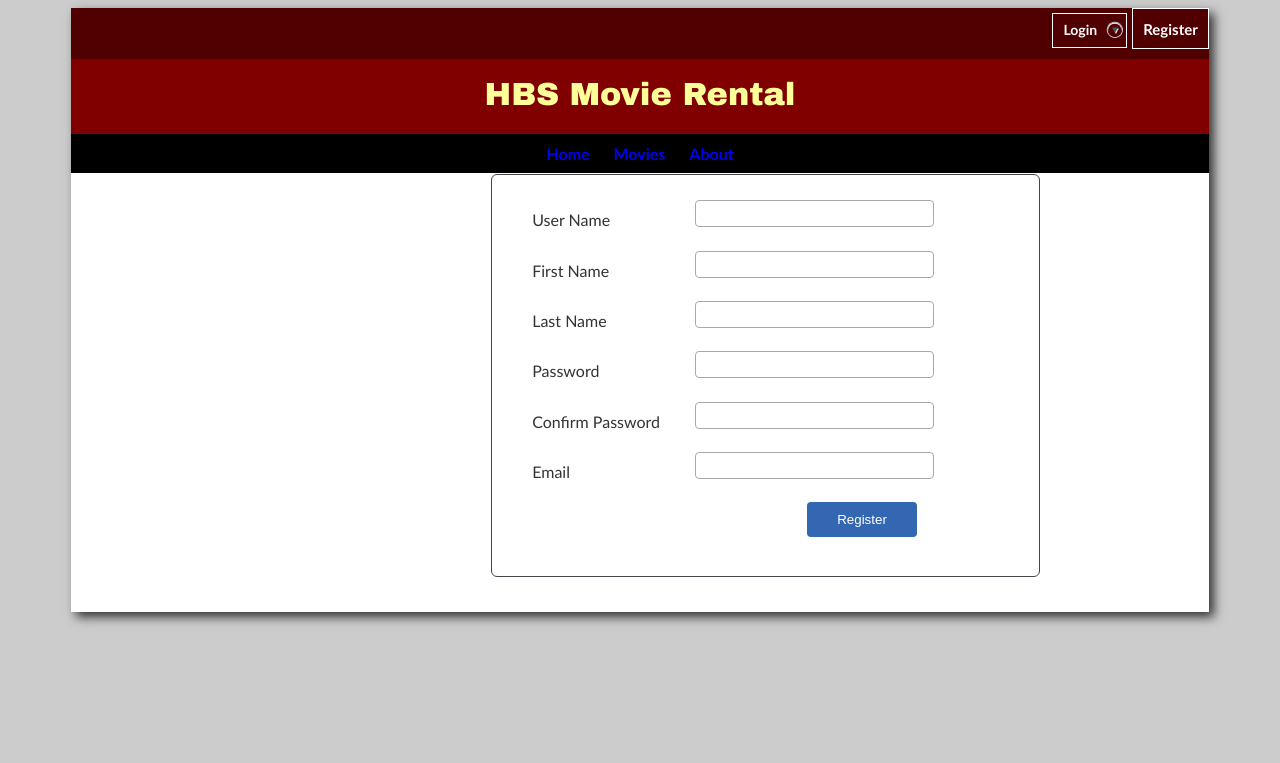
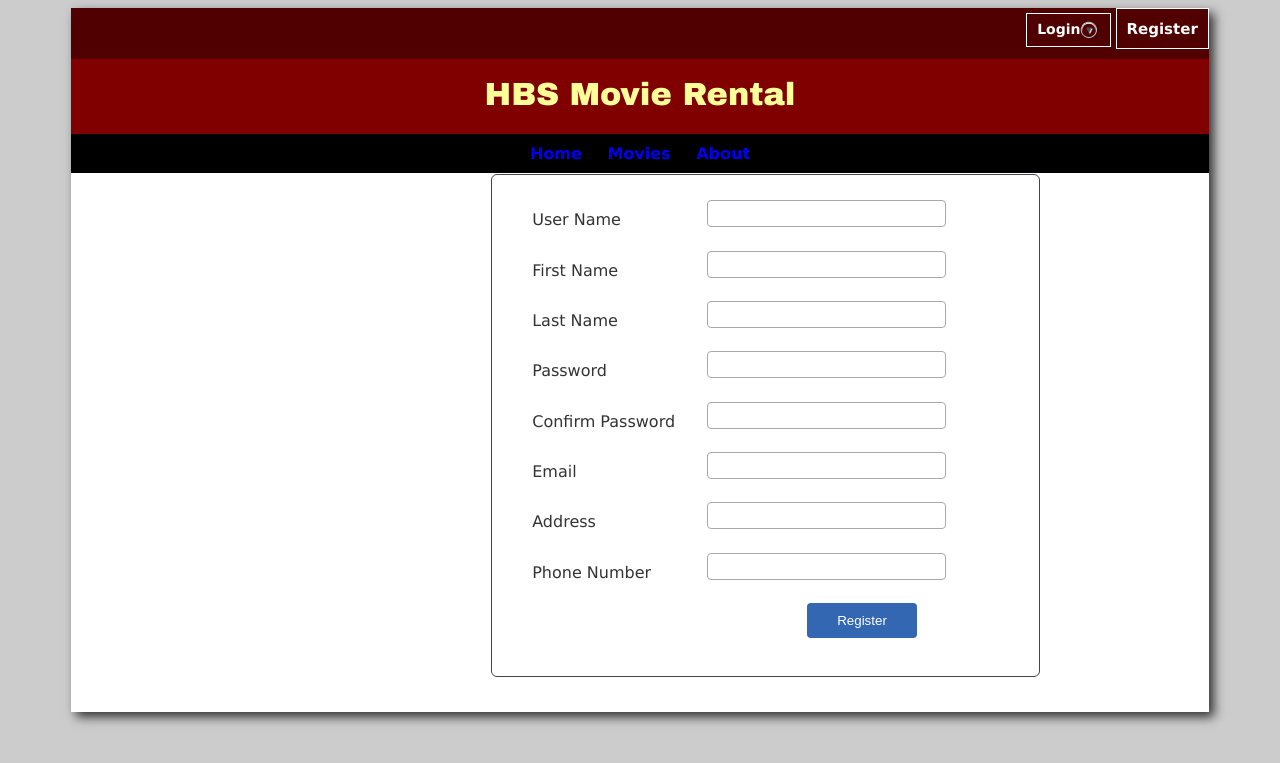
Before and after one commit to bachlava/INFO3135-S10-MovieRental, a PHP site: page /signup.php in a window 1280 px wide. Shown: the top 763 px of the page. Run offline with PHP 8.4, Linux system fonts and the light colour scheme; some libraries are stand-ins or nearby versions.

Commit message:
housekeeping on signup page
moved styling to css
fixed whitespace form fields
added address and phone no to form
added phone number formatter

```diff
--- a/contact.php
+++ b/contact.php
@@ -3,6 +3,7 @@ include('output_fns.php');
 session_start();
 do_html_header("HBS Movie Rental");
 do_html_body();
+display_search();
 ?>
 	<h2>Interested in a particular piece?</h2>
 	<h3>Make an appointment with us:</h3>
--- a/hbs.css
+++ b/hbs.css
@@ -16,6 +16,58 @@ body 	{ 	background-color: #cccccc;
 			color: #333333;
 			font-family: Verdana, Arial, sans-serif;
 		}
+
+.error-message {
+	padding: 7px 10px;
+	background: #fff1f2;
+	border: #ffd5da 1px solid;
+	color: #d6001c;
+	border-radius: 4px;
+}
+
+.success-message {
+	padding: 7px 10px;
+	background: #cae0c4;
+	border: #c3d0b5 1px solid;
+	color: #027506;
+	border-radius: 4px;
+}
+
+.demo-table {
+	width: 50%;
+	border-spacing: initial;
+	margin: 0px 0px;
+	word-break: break-word;
+	table-layout: auto;
+	line-height: 1.8em;
+	color: #333;
+	border-radius: 0px;
+	padding: 20px 40px;
+	margin-left: 400px;
+	border: 1px solid #42464b;
+	border-radius: 6px;
+}
+
+.demo-table td {
+	padding: 5px 0px;
+}
+
+.demoInputBox {
+	padding: 5px 30px;
+	border: #a9a9a9 1px solid;
+	border-radius: 4px;
+}
+
+.btnRegister {
+	padding: 10px 30px;
+	background-color: #3367b2;
+	border: 0;
+	color: #FFF;
+	cursor: pointer;
+	border-radius: 4px;
+	margin-left: 275px;
+    margin-right: auto;
+}
 
 header 	{	background-color: #800000;
 			color: #ffff99;
--- a/index.php
+++ b/index.php
@@ -3,5 +3,11 @@ include('output_fns.php');
 session_start();
 do_html_header("HBS Movie Rental");
 do_html_body();
+display_search();
+?>
+
+
+
+<?php
 do_html_footer();
 ?>
--- a/output_fns.php
+++ b/output_fns.php
@@ -76,7 +76,7 @@ function do_html_heading($heading) {
 
 function display_search() {
 ?>
- <div id="searchbox">
+<div id="searchbox">
 <form method="post" action="search.php?go"  id="searchform">
   <input type="text" name="searchstr" id="searchstr" placeholder="Search...">
   <input type="submit" name="searchbtn" id="searchbtn" value="Search">
@@ -84,4 +84,17 @@ function display_search() {
 </div>
 <?php
 }
+
+function test_input($str) {
+  $str = trim($str);
+  $str = stripslashes($str);
+  $str = htmlspecialchars($str);
+
+  return $str;
+}
+
+function phone_format($str) {
+	$str = preg_replace('/\D+/', '', $str);
+	return $str;
+}
 ?>
--- a/search.php
+++ b/search.php
@@ -4,6 +4,7 @@ include('movies_fns.php');
 session_start();
 do_html_header("HBS Movie Rental");
 do_html_body();
+display_search();
 
 if (isset($_POST['searchstr']) && !empty($_POST['searchstr'])) {
 	if(isset($_GET['go'])){
--- a/signup.php
+++ b/signup.php
@@ -1,19 +1,19 @@
 <?php
 include('output_fns.php');
 session_start();
-do_html_header("HBS Movie Rental");
+do_html_header("HBS Registration");
 do_html_body();
-?>
 
-<?php
 if(!empty($_POST["register-user"])) {
 	/* Form Required Field Validation */
 	foreach($_POST as $key=>$value) {
-		if(empty($_POST[$key])) {
+		if(strlen(trim($_POST[$key]))<=0) {
 		$error_message = "All Fields are required";
 		break;
 		}
+		test_input($_POST[$key]);
 	}
+
 	/* Password Matching Validation */
 	if($_POST['password'] != $_POST['confirm_password']){
 	$error_message = 'Passwords should be same<br>';
@@ -29,8 +29,8 @@ if(!empty($_POST["register-user"])) {
 	if(!isset($error_message)) {
 		require_once("dbcontroller.php");
 		$db_handle = new DBController();
-		$query = "INSERT INTO registered_users (user_name, first_name, last_name, password, email) VALUES
-		('" . $_POST["userName"] . "', '" . $_POST["firstName"] . "', '" . $_POST["lastName"] . "', '" . md5($_POST["password"]) . "', '" . $_POST["userEmail"] . "')";
+		$query = "INSERT INTO users (username, firstname, lastname, password, email, address, phonenumber) VALUES
+		('" . $_POST["userName"] . "', '" . $_POST["firstName"] . "', '" . $_POST["lastName"] . "', '" . md5($_POST["password"]) . "', '" . $_POST["userEmail"] . "', '" . $_POST["address"] . "', '" . phone_format($_POST["phone"]) . "')";
 		$result = $db_handle->insertQuery($query);
 		if(!empty($result)) {
 			$error_message = "";
@@ -42,70 +42,15 @@ if(!empty($_POST["register-user"])) {
 	}
 }
 ?>
-
-<html>
-<head>
-<title>PHP User Registration Form</title>
-<style>
-body{
-	font-family:calibri;
-}
-.error-message {
-	padding: 7px 10px;
-	background: #fff1f2;
-	border: #ffd5da 1px solid;
-	color: #d6001c;
-	border-radius: 4px;
-}
-.success-message {
-	padding: 7px 10px;
-	background: #cae0c4;
-	border: #c3d0b5 1px solid;
-	color: #027506;
-	border-radius: 4px;
-}
-.demo-table {
-	width: 50%;
-	border-spacing: initial;
-	margin: 0px 0px;
-	word-break: break-word;
-	table-layout: auto;
-	line-height: 1.8em;
-	color: #333;
-	border-radius: 0px;
-	padding: 20px 40px;
-	margin-left: 400px;
-  border: 1px solid #42464b;
-  border-radius: 6px;
-}
-.demo-table td {
-	padding: 5px 0px;
-}
-.demoInputBox {
-	padding: 5px 30px;
-	border: #a9a9a9 1px solid;
-	border-radius: 4px;
-}
-.btnRegister {
-	padding: 10px 30px;
-	background-color: #3367b2;
-	border: 0;
-	color: #FFF;
-	cursor: pointer;
-	border-radius: 4px;
-	margin-left: 275px;
-    margin-right: auto;
-}
-</style>
-</head>
-<body>
 <form name="frmRegistration" method="post" action="">
 	<table border="0" width="500" align="center" class="demo-table">
 	<?php if(!empty($success_message)) { ?>
-<div class="success-message"><?php if(isset($success_message)) echo $success_message; ?></div>
-<?php } ?>
-<?php if(!empty($error_message)) { ?>
-<div class="error-message"><?php if(isset($error_message)) echo $error_message; ?></div>
+		<div class="success-message">
+		<?php if(isset($success_message)) echo $success_message; ?></div>
+	<?php }
+		if(!empty($error_message)) { ?>
+			<div class="error-message">
+		<?php if(isset($error_message)) echo $error_message; ?></div>
 	<?php } ?>
 		<tr>
 			<td>User Name</td>
@@ -132,15 +77,20 @@ body{
 			<td><input type="text" class="demoInputBox" name="userEmail" value="<?php if(isset($_POST['userEmail'])) echo $_POST['userEmail']; ?>"></td>
 		</tr>
 		<tr>
+			<td>Address</td>
+			<td><input type="text" class="demoInputBox" name="address" value="<?php if(isset($_POST['address'])) echo $_POST['address']; ?>"></td>
 		</tr>
 		<tr>
-<td colspan=2>
-<input type="submit" name="register-user" value="Register" class="btnRegister"></td>
+			<td>Phone Number</td>
+			<td><input type="text" class="demoInputBox" name="phone" value="<?php if(isset($_POST['phone'])) echo $_POST['phone']; ?>"></td>
+		</tr>
+		<tr>
+		</tr>
+		<tr>
+			<td colspan=2><input type="submit" name="register-user" value="Register" class="btnRegister"></td>
 		</tr>
 	</table>
 </form>
-</body></html>
-
 
 <?php
 do_html_footer();
```
Also changed, not shown: js/login.js (line endings or trailing spaces). Lines whose indentation alone changed are shown as unchanged.
